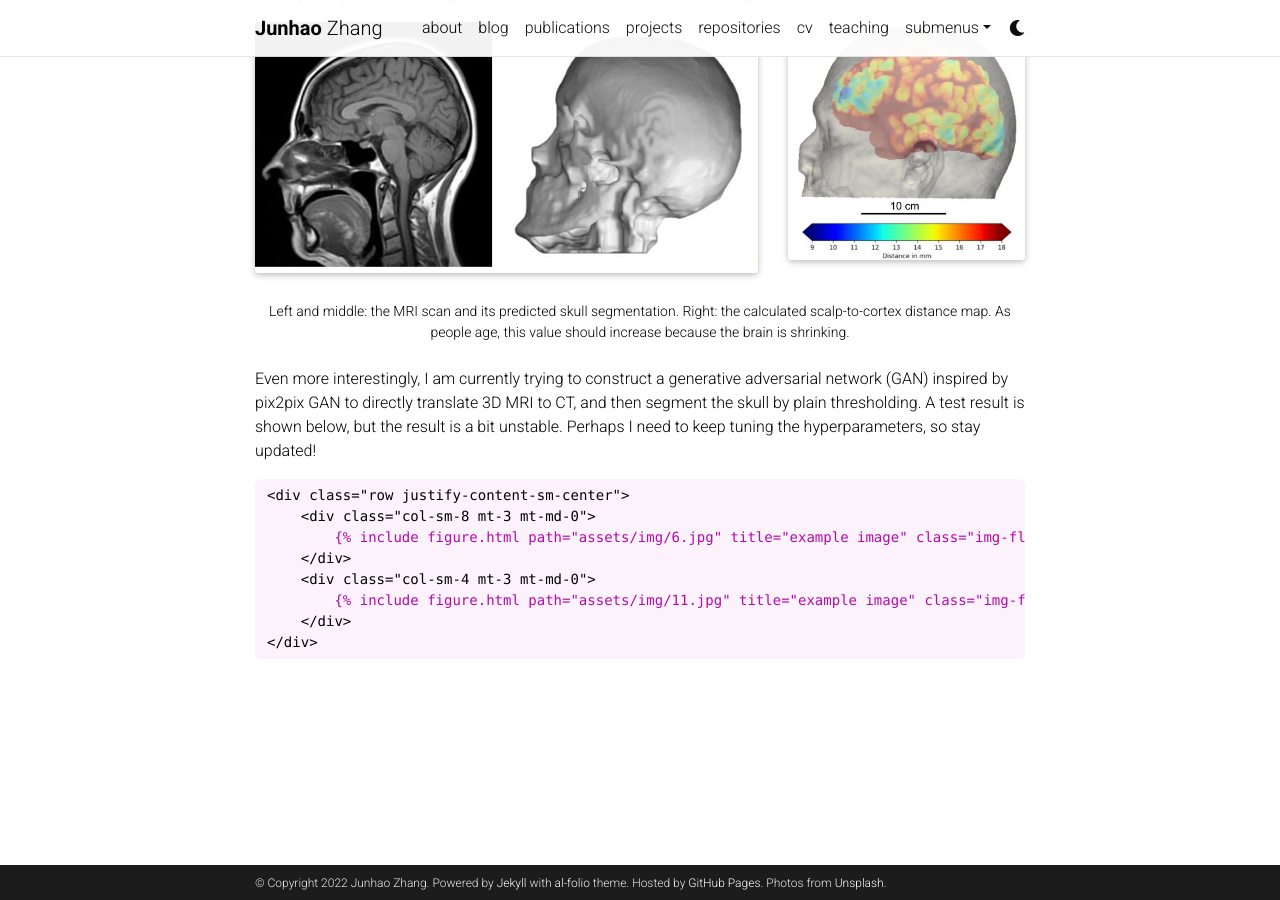
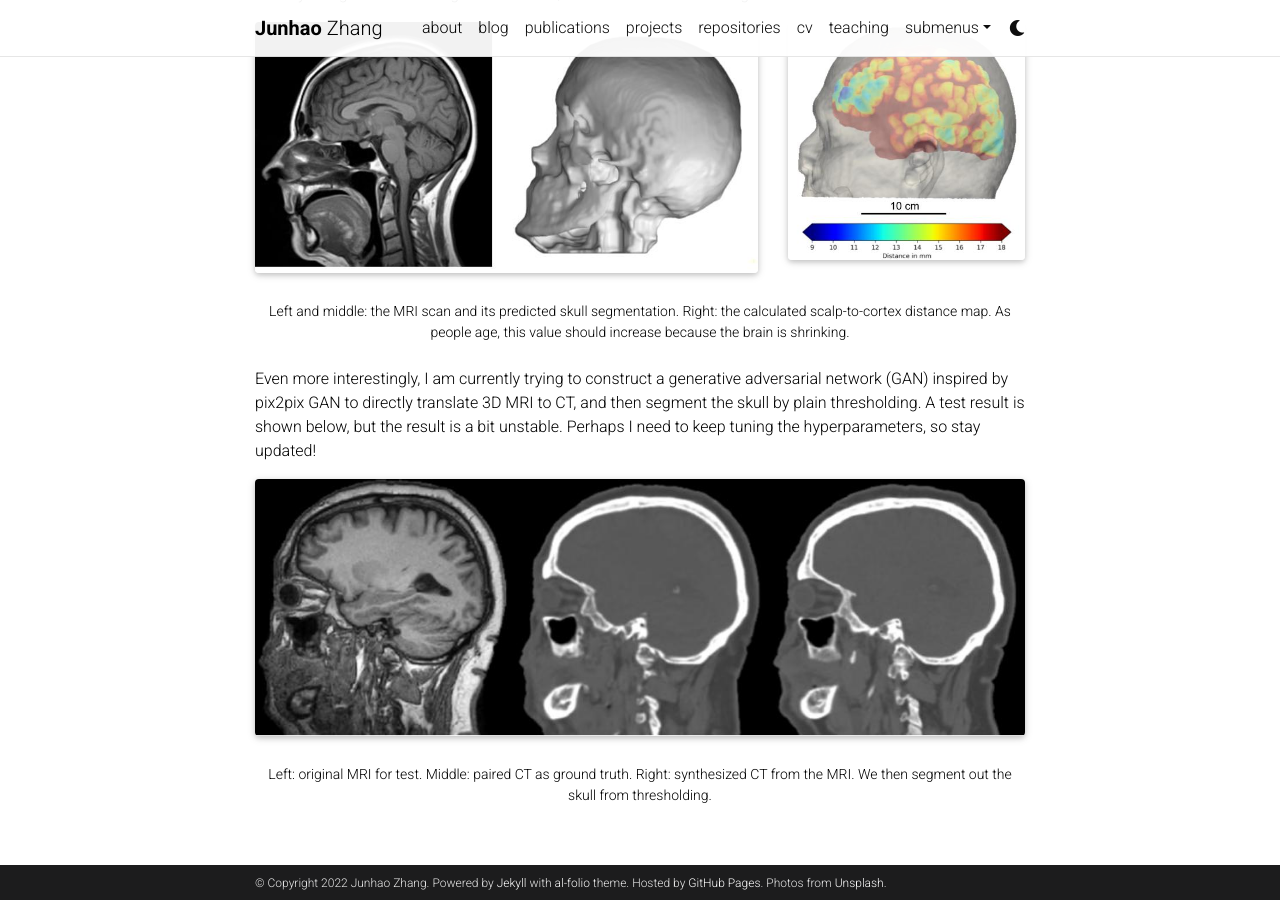
Before and after one commit to Junha0Zhang/junha0Zhang.github.io, a Jekyll site: the page built from _projects/2_project.md, in a window 1280 px wide and 900 px high, scrolled down 1452 px. Built offline with Jekyll 4.4.1, drawn with Linux system fonts in a browser that asks for light colours; full-size pictures stand in for the smaller copies a plugin makes; comment, search, counter and statistics services are not loaded; a style sheet for code colours, icons or effects is not loaded.

Commit message:
Update 2_project.md

````diff
--- a/_projects/2_project.md
+++ b/_projects/2_project.md
@@ -50,16 +50,11 @@
 </div>
 
 Even more interestingly, I am currently trying to construct a generative adversarial network (GAN) inspired by pix2pix GAN to directly translate 3D MRI to CT, and then segment the skull by plain thresholding. A test result is shown below, but the result is a bit unstable. Perhaps I need to keep tuning the hyperparameters, so stay updated!
-
-{% raw %}
-```html
-<div class="row justify-content-sm-center">
-    <div class="col-sm-8 mt-3 mt-md-0">
-        {% include figure.html path="assets/img/6.jpg" title="example image" class="img-fluid rounded z-depth-1" %}
-    </div>
-    <div class="col-sm-4 mt-3 mt-md-0">
-        {% include figure.html path="assets/img/11.jpg" title="example image" class="img-fluid rounded z-depth-1" %}
+<div class="row">
+    <div class="col-sm mt-3 mt-md-0">
+        {% include figure.html path="assets/img/MRI_CT.jpg" title="example image" class="img-fluid rounded z-depth-1" %}
     </div>
 </div>
-```
-{% endraw %}
+<div class="caption">
+    Left: original MRI for test. Middle: paired CT as ground truth. Right: synthesized CT from the MRI. We then segment out the skull from thresholding.
+</div>
````
